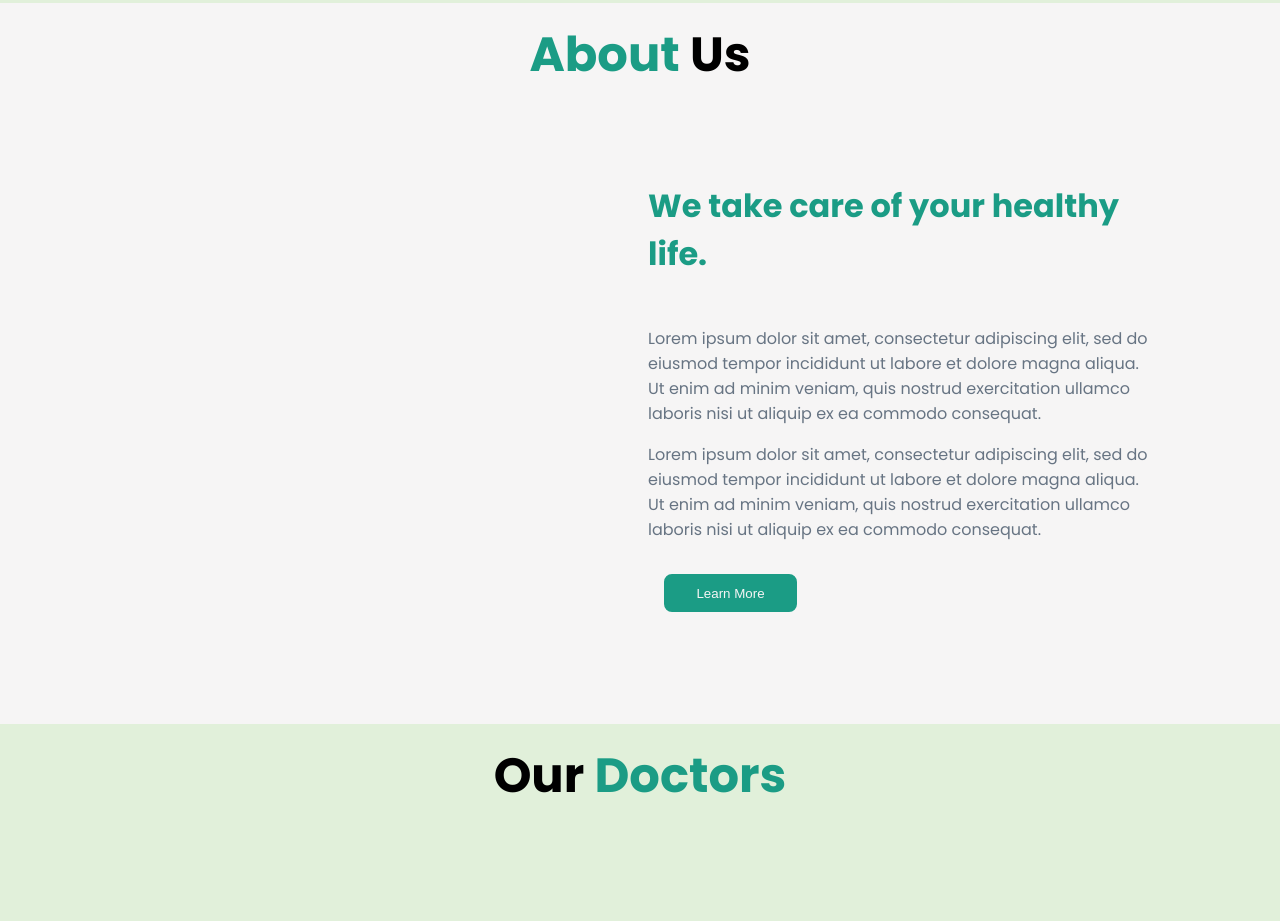
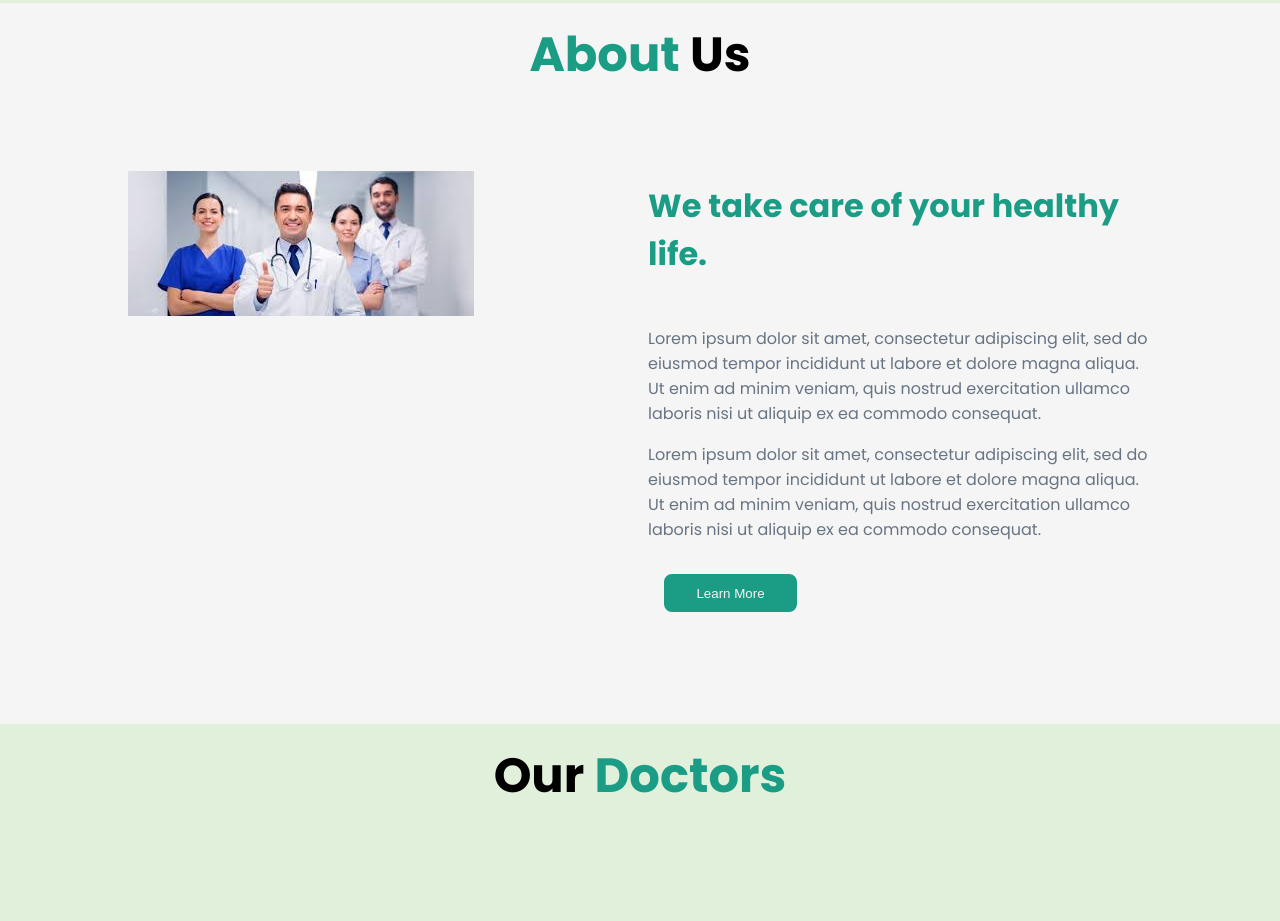
Before and after one commit to Raph3rr/Gerolab, a plain HTML site: page app/index.html in a window 1280 px wide. Shown: the part 1912-2833 px from the top of the page. Drawn offline with nearby package versions, Linux system fonts and the light colour scheme.

Commit message:
images added

```diff
--- a/app/index.html
+++ b/app/index.html
@@ -22,6 +22,9 @@
     <link rel="stylesheet" href="./style.css" />
     <!-- linking external js -->
      <script src="./Lab.js" defer></script>
+
+    <link rel="icon" type="image/x-icon" href="../logo.jpg">
+
     <title>GeroLab</title>
   </head>
   <body>
@@ -144,7 +147,7 @@
       </div>
       <div class="about">
         <div class="about__first">
-          <img src="image/about.png" alt="" />
+          <img src="../about us.jpg" alt="" />
         </div>
         <div class="about__second">
           <h2>We take care of your healthy life.</h2>
```
Also changed, not shown: about us.jpg (added), logo.jpg (added).
